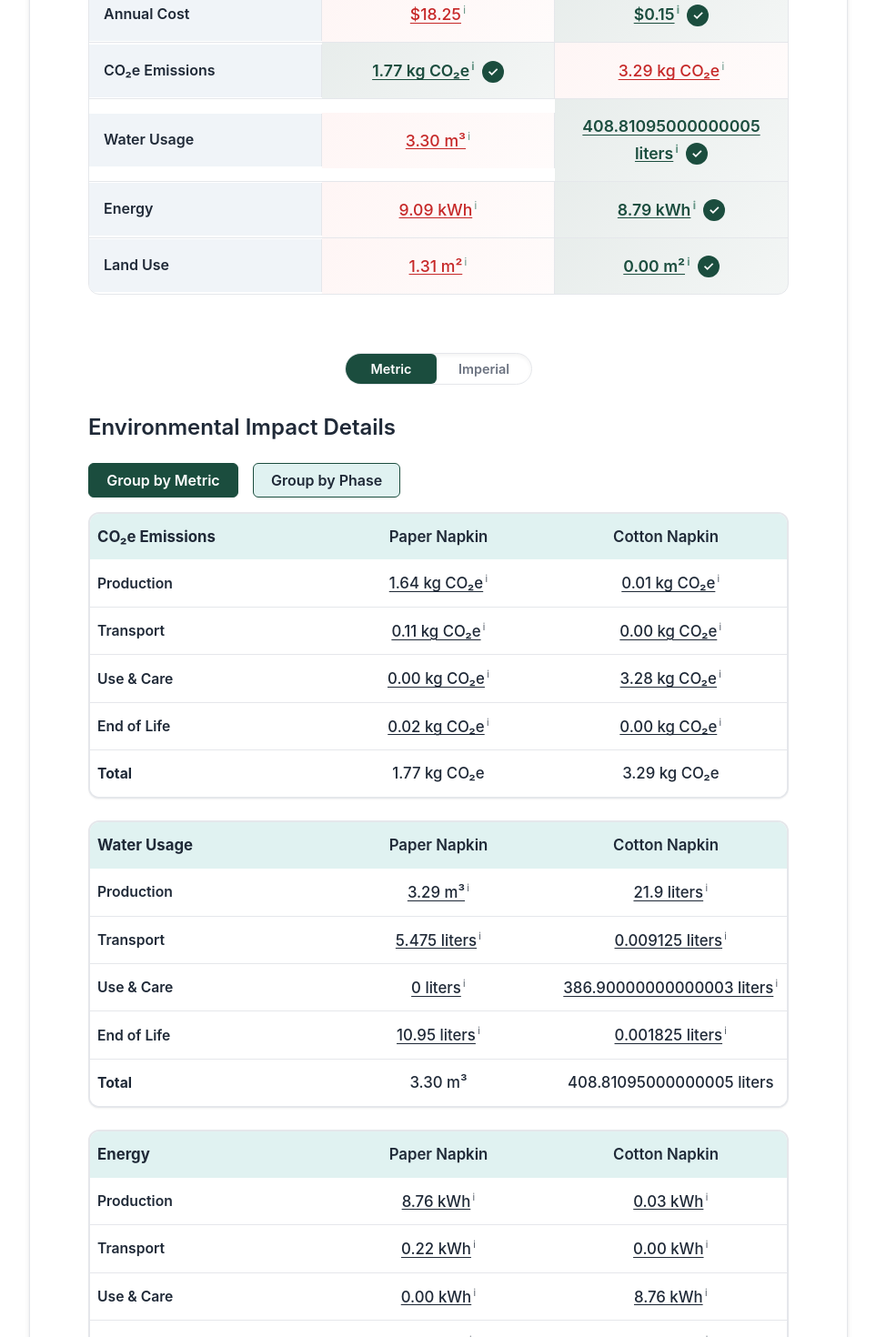
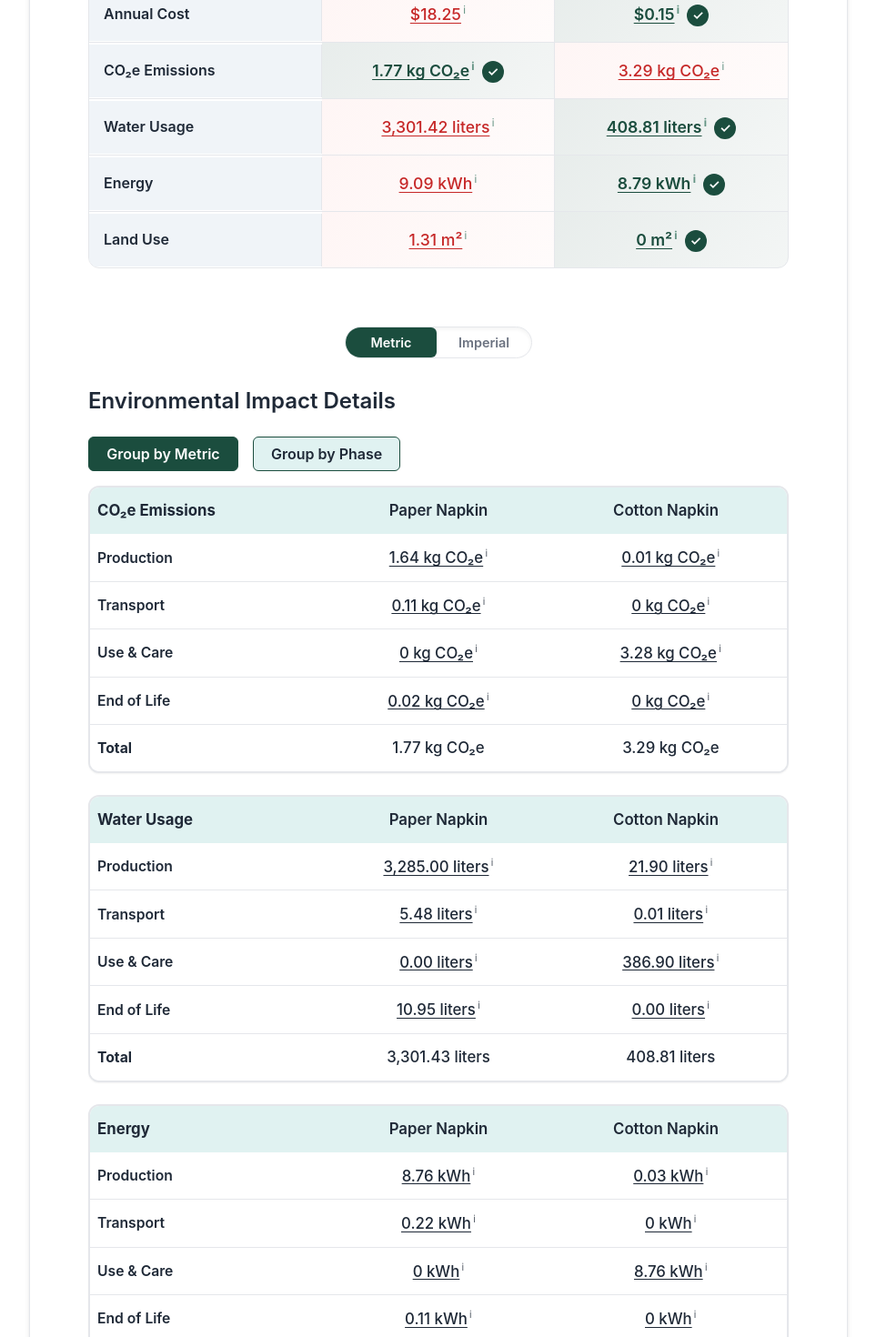
Before and after one commit to dylanpavelko/the_full_price_frameworks, a React (Vite) app in the folder frontend/: page /posts/paper-vs-cotton-napkins in a window 1280 px wide. Shown: the part 1020-2490 px from the top of the page at 91% size, without its empty margins (158-1121 px from the left). Built offline with nearby package versions, Linux system fonts and the light colour scheme.

Commit message:
unit change improvements

```diff
--- a/frontend/src/components/ComparisonView.jsx
+++ b/frontend/src/components/ComparisonView.jsx
@@ -241,9 +241,24 @@ export function ComparisonView({ product1, product2 }) {
     const p1Data = metricKey ? product1.impacts[metricKey] : null;
     const p2Data = metricKey ? product2.impacts[metricKey] : null;
 
+    // Always use 'liters' for metric and 'gallons' for imperial in modal
+    let unitOverride = label;
+    if (metricKey === 'water_liters') {
+      unitOverride = useImperial ? 'gallons' : 'liters';
+    }
+
+    // Patch the formatter for water to always show liters (not m³ or ML) in metric
+    let patchedFormatFn = formatFn;
+    if (metricKey === 'water_liters' && !useImperial) {
+      patchedFormatFn = (val) => {
+        const v = typeof val === 'object' && val !== null && 'value' in val ? val.value : (val || 0);
+        return `${v.toLocaleString(undefined, { maximumFractionDigits: 2, minimumFractionDigits: 2 })} liters`;
+      };
+    }
+
     const handleClick = (data, name) => {
       if (data && typeof data === 'object' && 'sources' in data) {
-        setModalData({ data, title: `${name} - ${label}`, unit: label });
+        setModalData({ data, title: `${name} - ${label}`, unit: unitOverride });
       }
     };
 
@@ -254,12 +269,12 @@ export function ComparisonView({ product1, product2 }) {
           {p1Data && typeof p1Data === 'object' && 'sources' in p1Data ? (
             <>
               <span className="metric-link" onClick={() => handleClick(p1Data, product1.name)} title="Click for breakdown">
-                {formatFn(comparison.product1Impact)}
+                {patchedFormatFn(comparison.product1Impact)}
               </span>
               <span className="info-icon" onClick={() => handleClick(p1Data, product1.name)} title="Click for breakdown">ℹ</span>
             </>
           ) : (
-            formatFn(comparison.product1Impact)
+            patchedFormatFn(comparison.product1Impact)
           )}
           {comparison.winner === product1.name && <span className="winner-badge">✓</span>}
         </div>
@@ -267,12 +282,12 @@ export function ComparisonView({ product1, product2 }) {
           {p2Data && typeof p2Data === 'object' && 'sources' in p2Data ? (
              <>
                <span className="metric-link" onClick={() => handleClick(p2Data, product2.name)} title="Click for breakdown">
-                 {formatFn(comparison.product2Impact)}
+                 {patchedFormatFn(comparison.product2Impact)}
                </span>
                <span className="info-icon" onClick={() => handleClick(p2Data, product2.name)} title="Click for breakdown">ℹ</span>
              </>
           ) : (
-             formatFn(comparison.product2Impact)
+             patchedFormatFn(comparison.product2Impact)
           )}
           {comparison.winner === product2.name && <span className="winner-badge">✓</span>}
         </div>
@@ -291,9 +306,24 @@ export function ComparisonView({ product1, product2 }) {
 
     const getVal = (v) => (typeof v === 'object' && v !== null && 'value' in v) ? v.value : (v || 0);
 
+    // Always use 'liters' for metric and 'gallons' for imperial in modal
+    let unitOverride = label;
+    if (impactKey === 'water_liters') {
+      unitOverride = useImperial ? 'gallons' : 'liters';
+    }
+
+    // Patch the formatter for water to always show liters (not m³ or ML) in metric
+    let patchedFormatFn = formatFn;
+    if (impactKey === 'water_liters' && !useImperial) {
+      patchedFormatFn = (val) => {
+        const v = typeof val === 'object' && val !== null && 'value' in val ? val.value : (val || 0);
+        return `${v.toLocaleString(undefined, { maximumFractionDigits: 2, minimumFractionDigits: 2 })} liters`;
+      };
+    }
+
     const handlePhaseClick = (data, pName, phaseLabel) => {
       if (data && typeof data === 'object' && 'sources' in data) {
-             setModalData({ data, title: `${pName} - ${phaseLabel} (${label})`, unit: label });
+        setModalData({ data, title: `${pName} - ${phaseLabel} (${label})`, unit: unitOverride });
       }
     };
 
@@ -314,36 +344,37 @@ export function ComparisonView({ product1, product2 }) {
                 {p1Phase && typeof p1Phase === 'object' && 'sources' in p1Phase ? (
                   <>
                     <span className="metric-link" onClick={() => handlePhaseClick(p1Phase, product1.name, phase.label)} title="Click for breakdown">
-                        {formatFn(getVal(p1Phase))}
+                      {patchedFormatFn(getVal(p1Phase))}
                     </span>
                     <span className="info-icon" onClick={() => handlePhaseClick(p1Phase, product1.name, phase.label)} title="Click for breakdown">ℹ</span>
                   </>
                 ) : (
-                formatFn(getVal(p1Phase))
+                  patchedFormatFn(getVal(p1Phase))
                 )}
               </div>
               <div className="comparison__phase-table-value">
                 {p2Phase && typeof p2Phase === 'object' && 'sources' in p2Phase ? (
                   <>
                     <span className="metric-link" onClick={() => handlePhaseClick(p2Phase, product2.name, phase.label)} title="Click for breakdown">
-                        {formatFn(getVal(p2Phase))}
+                      {patchedFormatFn(getVal(p2Phase))}
                     </span>
                     <span className="info-icon" onClick={() => handlePhaseClick(p2Phase, product2.name, phase.label)} title="Click for breakdown">ℹ</span>
                   </>
                 ) : (
-                formatFn(getVal(p2Phase))
+                  patchedFormatFn(getVal(p2Phase))
                 )}
               </div>
             </div>
-        )})}
+          );
+        })}
         {/* Total row at the bottom */}
         <div className="comparison__phase-table-row" key="sum">
           <div className="comparison__phase-table-phase"><strong>Total</strong></div>
           <div className="comparison__phase-table-value">
-            {formatFn(getVal(product1.impacts[sumKey]))}
+            {patchedFormatFn(getVal(product1.impacts[sumKey]))}
           </div>
           <div className="comparison__phase-table-value">
-            {formatFn(getVal(product2.impacts[sumKey]))}
+            {patchedFormatFn(getVal(product2.impacts[sumKey]))}
           </div>
         </div>
       </div>
--- a/frontend/src/utils/formatting.js
+++ b/frontend/src/utils/formatting.js
@@ -7,9 +7,9 @@ export function formatGreenhouseGasImperial(value) {
   // 1 kg CO2e ≈ 2.20462 lbs CO2e
   const lbs = val * 2.20462;
   if (lbs >= 2000) {
-    return `${(lbs / 2000).toFixed(2)} US tons CO₂e`;
+    return `${parseFloat((lbs / 2000).toFixed(2))} US tons CO₂e`;
   }
-  return `${lbs.toFixed(2)} lbs CO₂e`;
+  return `${parseFloat(lbs.toFixed(2))} lbs CO₂e`;
 }
 
 export function formatWaterImperial(value) {
@@ -17,9 +17,9 @@ export function formatWaterImperial(value) {
   // 1 liter ≈ 0.264172 gallons
   const gallons = val * 0.264172;
   if (gallons >= 1000) {
-    return `${(gallons / 1000).toFixed(2)} kgal`;
+    return `${parseFloat((gallons / 1000).toFixed(2))} kgal`;
   }
-  return `${gallons.toFixed(0)} gallons`;
+  return `${parseFloat(gallons.toFixed(2))} gallons`;
 }
 
 export function formatEnergyImperial(value) {
@@ -27,18 +27,18 @@ export function formatEnergyImperial(value) {
   // 1 kWh ≈ 3412.14 BTU
   const btu = val * 3412.14;
   if (btu >= 1000000) {
-    return `${(btu / 1000000).toFixed(2)} MMBTU`;
+    return `${parseFloat((btu / 1000000).toFixed(2))} MMBTU`;
   }
-  return `${btu.toFixed(0)} BTU`;
+  return `${parseFloat(btu.toFixed(2))} BTU`;
 }
 
 export function formatLandImperial(value) {
   const val = getVal(value);
   // 1 m² ≈ 10.7639 ft², 1 acre = 4046.86 m²
   if (val >= 4046.86) {
-    return `${(val / 4046.86).toFixed(2)} acres`;
+    return `${parseFloat((val / 4046.86).toFixed(2))} acres`;
   }
-  return `${(val * 10.7639).toFixed(2)} ft²`;
+  return `${parseFloat((val * 10.7639).toFixed(2))} ft²`;
 }
 /**
  * Utility functions for formatting impact data for display.
@@ -70,9 +70,9 @@ export function formatCurrency(value) {
 export function formatGreenhouseGas(value) {
   const val = getVal(value);
   if (val >= 1000) {
-    return `${(val / 1000).toFixed(2)} metric tons CO₂e`;
+    return `${parseFloat((val / 1000).toFixed(2))} metric tons CO₂e`;
   }
-  return `${val.toFixed(2)} kg CO₂e`;
+  return `${parseFloat(val.toFixed(2))} kg CO₂e`;
 }
 
 /**
@@ -84,11 +84,11 @@ export function formatWater(value) {
   const val = getVal(value);
   if (val == null || isNaN(val)) return '0 liters';
   if (val >= 1000000) {
-    return (val / 1000000).toFixed(2).replace(/\.00$/, '') + ' ML';
+    return parseFloat((val / 1000000).toFixed(2)) + ' ML';
   } else if (val >= 1000) {
-    return (val / 1000).toFixed(2).replace(/\.00$/, '') + ' m³';
+    return parseFloat((val / 1000).toFixed(2)) + ' m³';
   } else {
-    return val + ' liters';
+    return parseFloat(val.toFixed(2)) + ' liters';
   }
 }
 
@@ -99,7 +99,7 @@ export function formatWater(value) {
  */
 export function formatEnergy(value) {
   const val = getVal(value);
-  return `${val.toFixed(2)} kWh`;
+  return `${parseFloat(val.toFixed(2))} kWh`;
 }
 
 /**
@@ -110,9 +110,9 @@ export function formatEnergy(value) {
 export function formatLand(value) {
   const val = getVal(value);
   if (val >= 10000) {
-    return `${(val / 10000).toFixed(2)} hectares`;
+    return `${parseFloat((val / 10000).toFixed(2))} hectares`;
   }
-  return `${val.toFixed(2)} m²`;
+  return `${parseFloat(val.toFixed(2))} m²`;
 }
 
 /**
```
Lines whose indentation alone changed are shown as unchanged.
